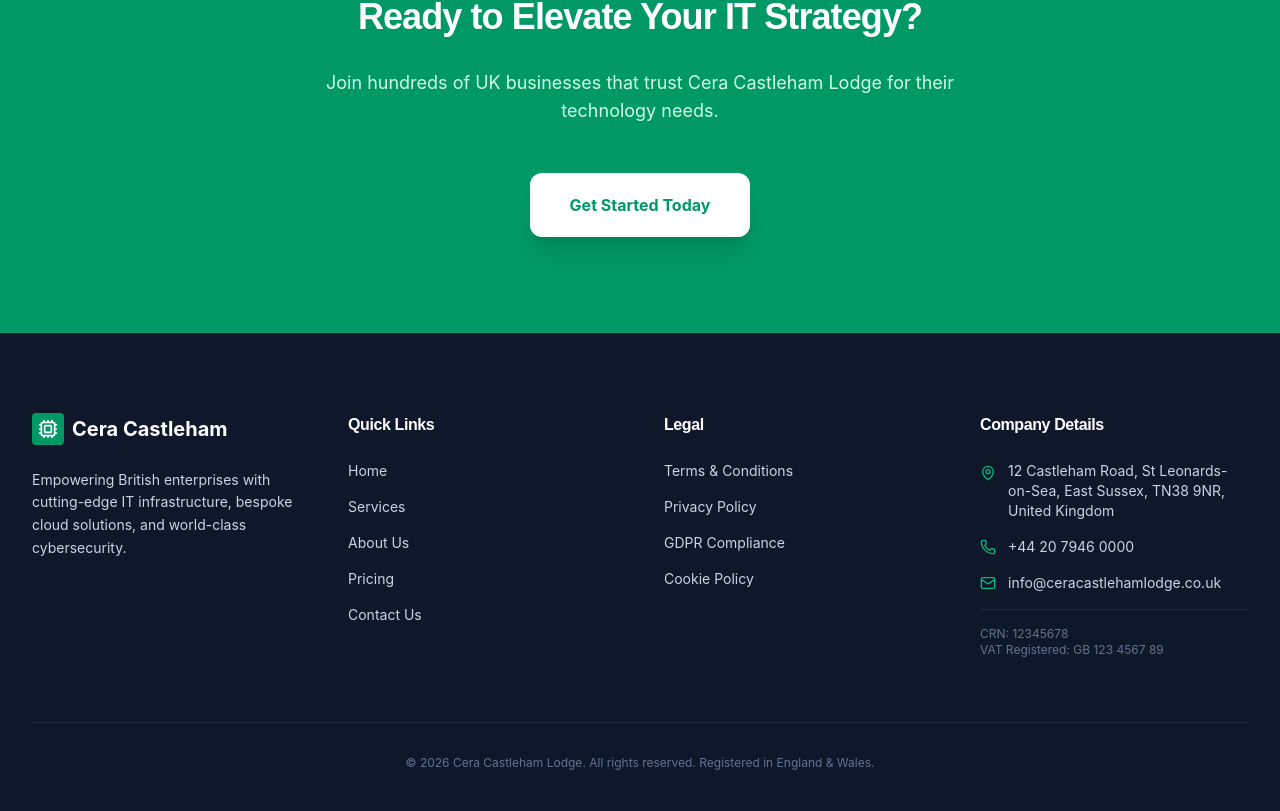
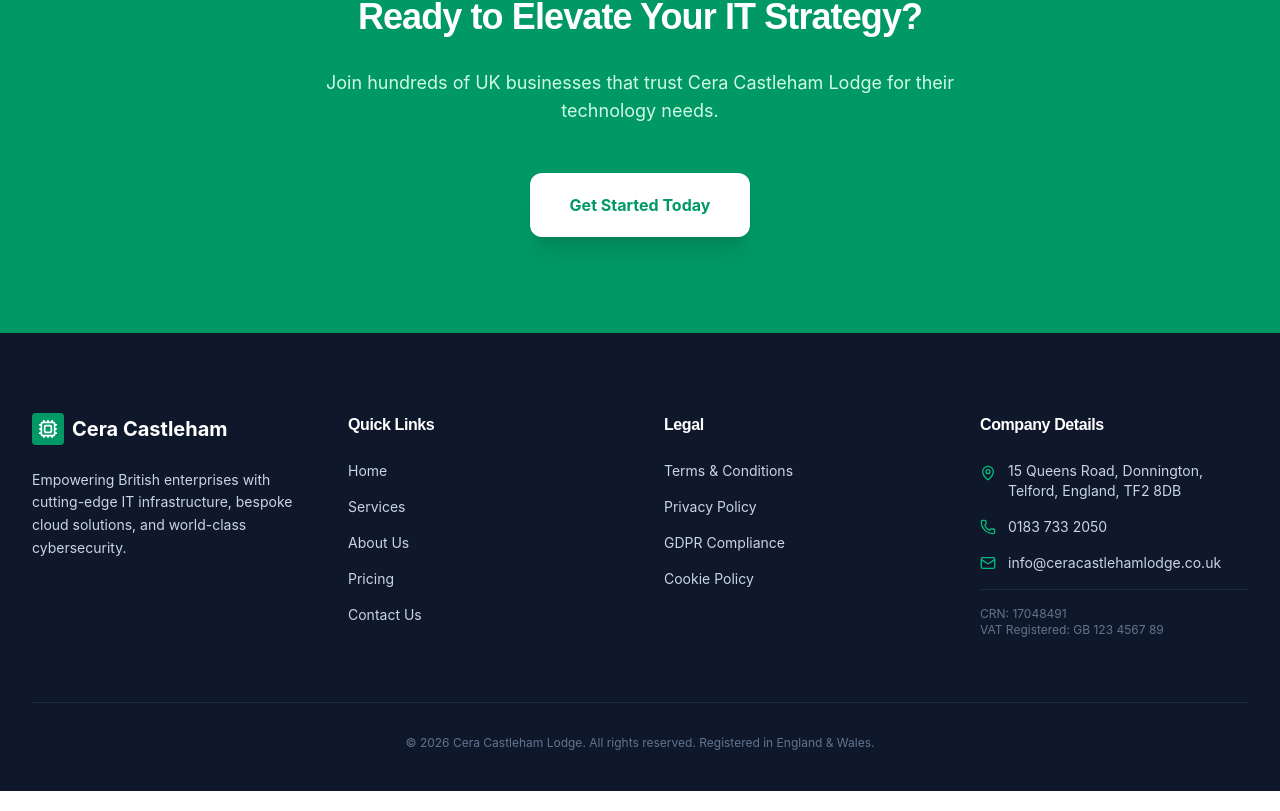
Before and after one commit to consultancy-outfit/100IT-SALESITES-001, a React (Vite) app: page / in a window 1280 px wide. Shown: the part 3266-4077 px from the top of the page. Built offline with nearby package versions, Linux system fonts and the light colour scheme.

Commit message:
Update types.ts
Company Information Updated

```diff
--- a/src/types.ts
+++ b/src/types.ts
@@ -32,9 +32,9 @@ export interface CaseStudy {
 
 export const COMPANY_DETAILS = {
   name: "Cera Castleham Lodge",
-  address: "12 Castleham Road, St Leonards-on-Sea, East Sussex, TN38 9NR, United Kingdom",
-  crn: "12345678",
-  phone: "+44 20 7946 0000",
+  address: "15 Queens Road, Donnington, Telford, England, TF2 8DB",
+  crn: "17048491",
+  phone: "0183 733 2050",
   email: "info@ceracastlehamlodge.co.uk",
   hours: "Mon - Fri: 09:00 - 17:30",
 };
```
